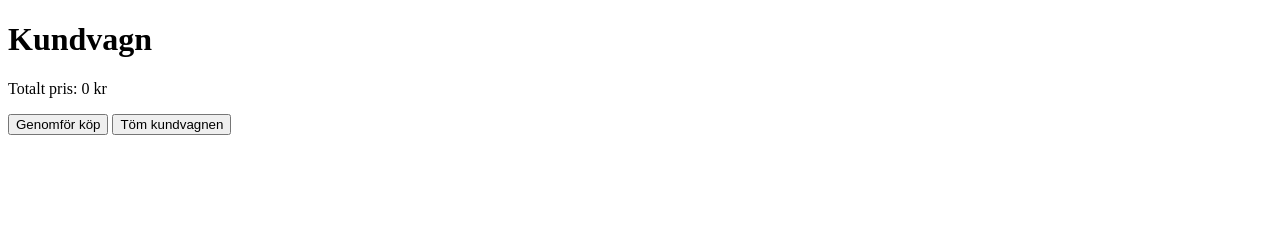
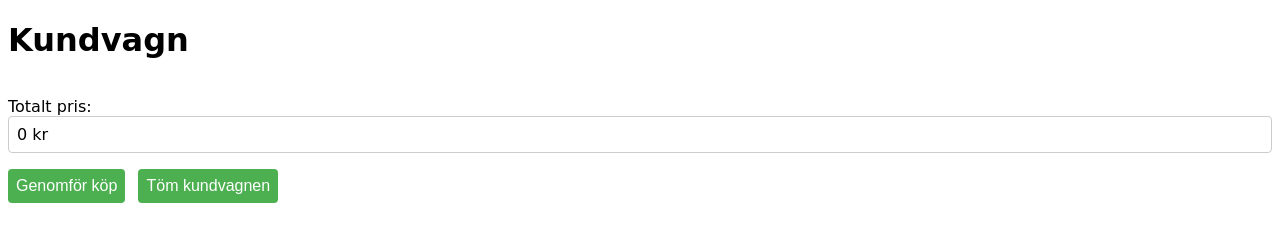
Before and after one commit to MGritt/FE22-js2-mp3-mohammed-a-och-elias-ke, a website: page html/kundvagn.html in a window 1280 px wide. Drawn offline with Linux system fonts and the light colour scheme; a web font is replaced by a local one.

Commit message:
styla kundvagnen

```diff
--- a/css/style.css
+++ b/css/style.css
@@ -101,3 +101,47 @@ header {
     height: auto;
     margin-right: 20px;
   }
+
+  #h1h1 {
+    font-size: 2rem;
+    margin-bottom: 1rem;
+  }
+
+  #produkter {
+    list-style: none;
+    margin: 0;
+    padding: 0;
+  }
+
+  #totaltPris {
+    display: flex;
+    justify-content: space-between;
+    align-items: center;
+    margin-bottom: 0.5rem;
+    padding: 0.5rem;
+    border: 1px solid #ccc;
+    border-radius: 0.25rem;
+  }
+
+  li span {
+    margin-left: 1rem;
+  }
+
+  p {
+    margin-top: 1rem;
+  }
+
+  #buyButton , #clearCart {
+    padding: 0.5rem;
+    border: none;
+    border-radius: 0.25rem;
+    background-color: #4CAF50;
+    color: white;
+    font-size: 1rem;
+    margin-right: 0.5rem;
+  }
+
+  #buyButton:hover ,#clearCart:hover {
+    cursor: pointer;
+    opacity: 0.8;
+  }
--- a/html/kundvagn.html
+++ b/html/kundvagn.html
@@ -4,13 +4,14 @@
     <meta charset="UTF-8">
     <meta http-equiv="X-UA-Compatible" content="IE=edge">
     <meta name="viewport" content="width=device-width, initial-scale=1.0">
+    <link rel="stylesheet" href="/css/style.css">
     <title>Kundvagn</title>
 </head>
 <body>
-    <h1>Kundvagn</h1>
+    <h1 class="h1h1">Kundvagn</h1>
     <ul id="produkter"></ul>
     <p>Totalt pris: <span id="totaltPris">0 kr</span></p>
-    <button onclick=>Genomför köp</button>
-    <button onclick=>Töm kundvagnen</button>
+    <button id="buyButton" onclick=>Genomför köp</button>
+    <button id="clearCart" onclick=>Töm kundvagnen</button>
 </body>
 </html>
```
Also changed, not shown: index.html (+1 -1 lines).
